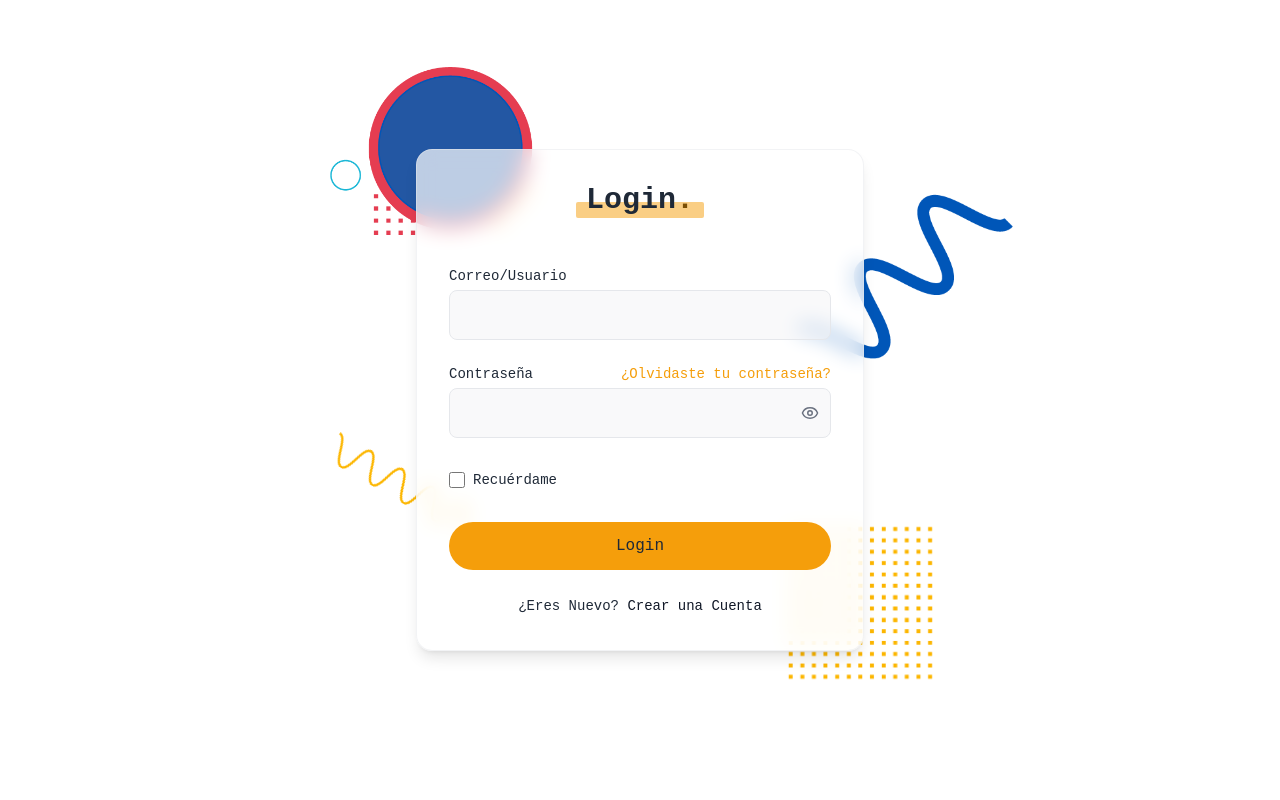
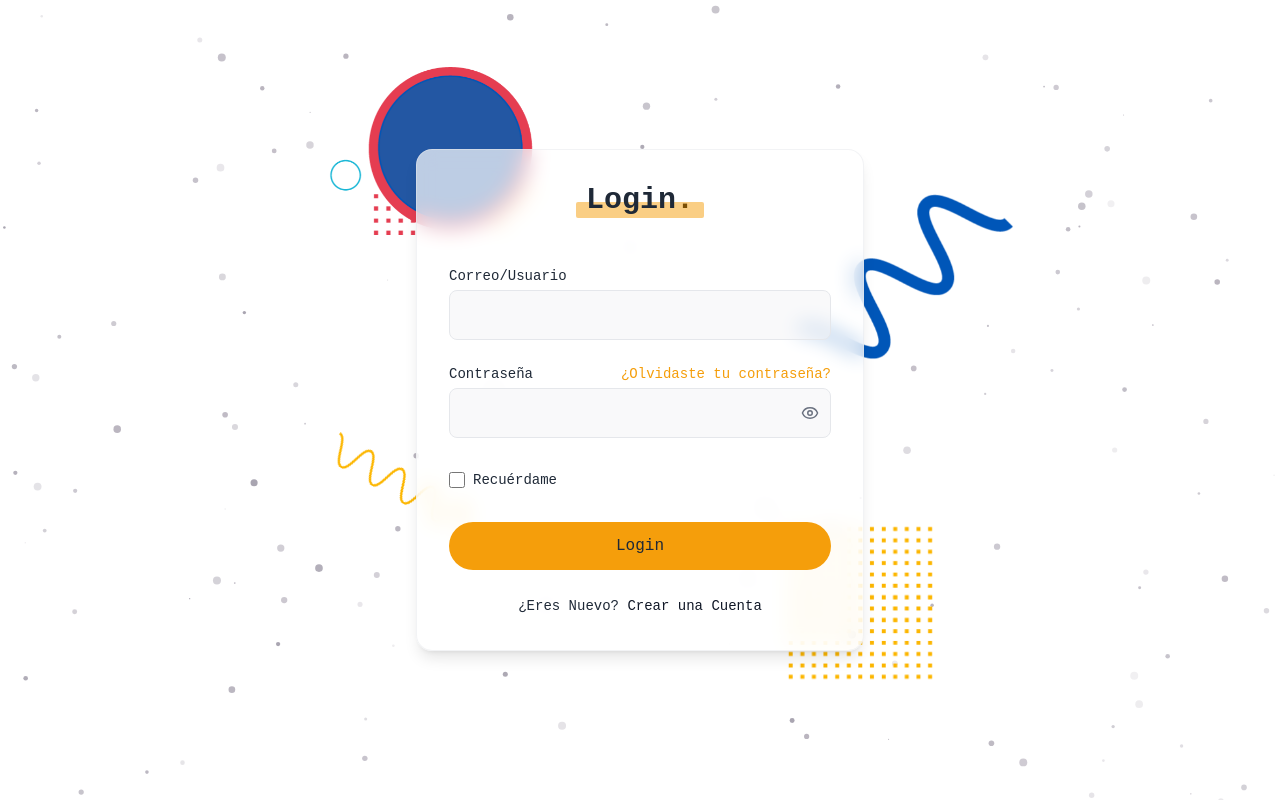
Before and after one commit to mariovital/dragons-treasure, a React (Vite) app in the folder Front/dragons-treasure/: page / in a window 1280 px wide. Built offline with nearby package versions, Linux system fonts and the light colour scheme; a web font is replaced by a local one.

Commit message:
Added particles

```diff
--- a/Front/dragons-treasure/src/pages/Login.jsx
+++ b/Front/dragons-treasure/src/pages/Login.jsx
@@ -8,6 +8,9 @@ import blueCircleImg from '../assets/images/blue_circle.png';
 import blueWaveImg from '../assets/images/blue_line.png';
 import yellowDotsImg from '../assets/images/yellow_dots.png';
 import yellowWaveImg from '../assets/images/yellow_line.png';
+
+// Import ParticlesBackground
+import ParticlesBackground from '../components/ParticlesBackground';
 
 const Login = () => {
   const [showPassword, setShowPassword] = useState(false);
@@ -34,6 +37,9 @@ const Login = () => {
 
   return (
     <div className="min-h-screen flex items-center justify-center bg-white relative overflow-hidden">
+      {/* Add the particles background */}
+      <ParticlesBackground />
+
       {/* Login card with decorative elements positioned relative to it */}
       <div className="relative w-full max-w-md">
         {/* Blue circle with red outline - positioned at top left of card */}
```
